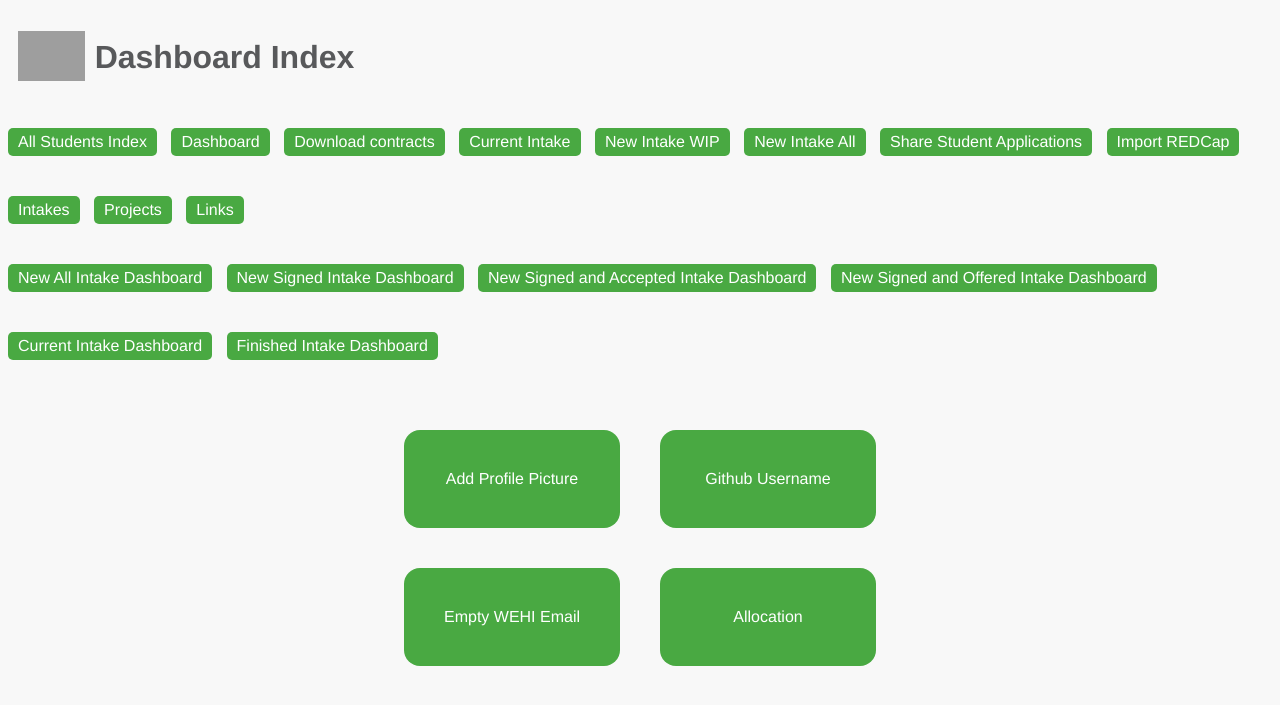
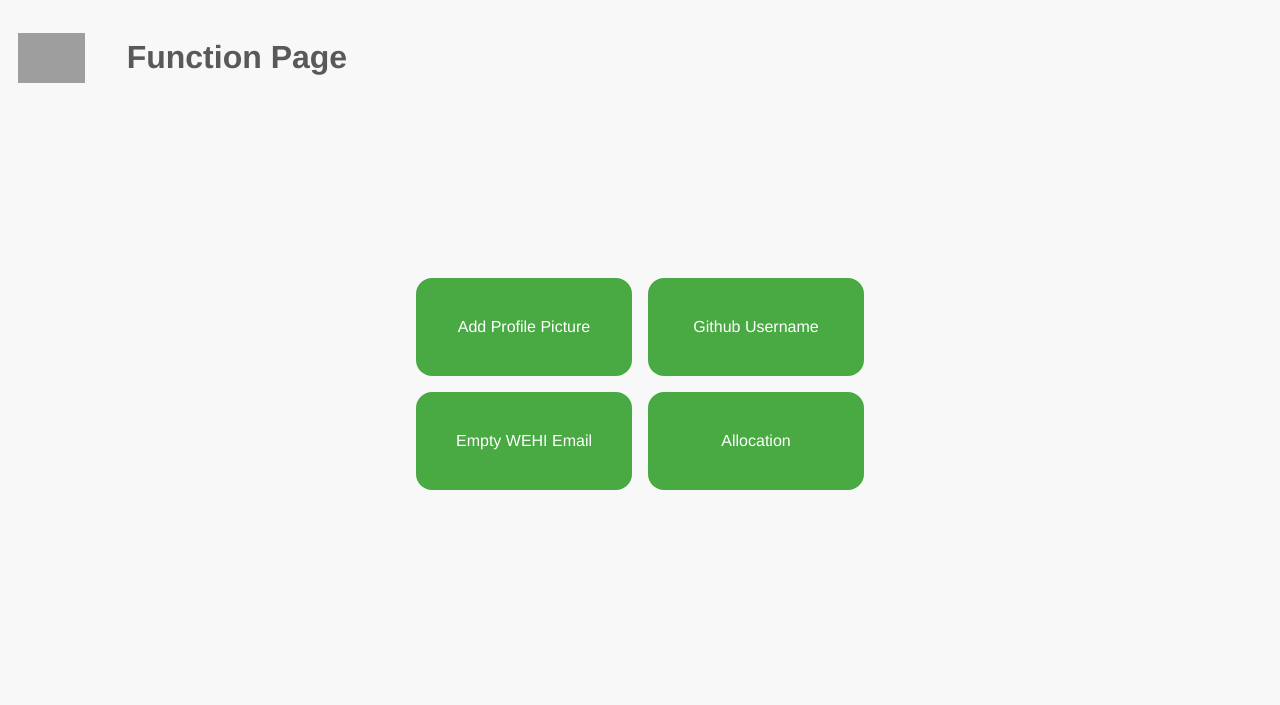
Before and after one commit to WEHI-RCPStudentInternship/student-intern-organiser, a Flask app: page /menu_page in a window 1280 px wide. Shown: the top 705 px of the page. Run offline with Flask 3, Linux system fonts and the light colour scheme; some libraries are stand-ins or nearby versions; grey boxes are pictures that could not be loaded.

Commit message:
Function Page Style
Deleted menus

```diff
--- a/templates/2024menu_page.html
+++ b/templates/2024menu_page.html
@@ -1,20 +1,75 @@
-{% extends 'base.html' %}
+<head>
+    <title>{% block title %}{% endblock %}</title>
+    <link rel="stylesheet" type="text/css" href="https://cdn.datatables.net/1.11.2/css/jquery.dataTables.min.css">
+    <link rel="stylesheet" href="{{ url_for('static', filename='styles.css') }}">
 
-{% block title %}Dashboard{% endblock %}
+    <style>
+        .dataTables_length {
+            margin-top: 9px;
+            margin-left: 10px;
+        }
+        body {
+            font-size: 16px;
+            font-weight: 300;
+            font-family: "Helvetica Neue", Helvetica, Arial, "Lucida Grande", sans-serif;
+            color: #58595b;
+            background-color: #f8f8f8;
+        }
 
-{% block page_title %}Dashboard{% endblock %}
+        .banner {
+            background-color: #f8f8f8;
+            padding: 10px;
+            display: flex;
+            align-items: center;
+        }
 
-{% block top_links_menu %}
+        .logo {
+            margin-right: 10px;
+            height: 50px;
+        }
 
-        <a href="/dashboard/new_all">New All Intake Dashboard</a>
-        <a href="/dashboard/new_signed">New Signed Intake Dashboard</a>
-        <a href="/dashboard/new_signed_and_accepted">New Signed and Accepted Intake Dashboard</a>
-        <a href="/dashboard/new_signed_and_offered">New Signed and Offered Intake Dashboard</a>
-        <a href="/dashboard/current">Current Intake Dashboard</a>
-        <a href="/dashboard/finished">Finished Intake Dashboard</a>
+        .title {
+            font-size: 18px;
+            font-weight: bold;
+        }
+        .dataTables_wrapper {
+            width:90%;
+        }
+        /* Style the buttons in the top_links div */
+        .second_level_top_links a, .top_links a {
+            display: inline-block;
+            margin-right: 10px;
+            padding: 5px 10px;
+            background-color: #49A942;
+            color: white;
+            text-decoration: none;
+            border-radius: 5px;
+            transition: background-color 0.3s ease;
+            margin-top:20px;
+            margin-bottom:20px;
+        }
 
-{% endblock %}
-
+        .second_level_top_links a:hover, .top_links a:hover {
+            background-color: #1976d2;
+        }
+        .second_level_top_links select , .top_links select {
+            font-size: 16px;
+            padding: 5px;
+        }
+        .banner{
+            display: flex;
+            gap: 2rem;
+        }
+    </style>
+    {% block styles %}{% endblock %}
+</head>
+<body>
+<div class="banner">
+    <a href="/menu_page">
+        <img src="/static/logo.png" alt="Logo" class="logo">
+    </a>
+    <h1>Function Page</h1>
+</div>
 {% block content %}
 <style>
     table {
@@ -60,8 +115,9 @@
     .button-grid {
         display: grid;
         grid-template-columns: repeat(2, 1fr);
-        grid-gap: 40px;
-        padding: 40px;
+        grid-gap: 1rem;
+        padding: 5rem;
+        padding-top: 10rem;
 
     }
 
@@ -102,15 +158,6 @@
     <div class="button-container">
         <!-- New button grid with links -->
         <div class="button-grid">
-<!--            <a href="/phone_interview">Interview New Candidates</a>-->
-<!--            <a href="/new_intake_new">Announcement to Candidates</a>-->
-<!--            <a href="/current_student">Dowanload Empty WEHI email</a>-->
-<!--            <a href="/emailall">Announcement to All Students</a>-->
-<!--            <a href="/add_to_github">Add Student to Github</a>-->
-<!--            <a href="/your-link-6">Manage Student to Intake</a>-->
-<!--            <a href="/projects">Edit Intake</a>-->
-<!--            <a href="/intakes">Edit Project</a>-->
-<!--            <a href="/your-link-9">Allocate Project</a>-->
             <a href = "https://www.figma.com/file/SWDdu15gPGShSsOkPOsWnu/WEHI-Prototype?type=design&node-id=175-4233&mode=design&t=EJUmvnDP76ol4HTF-0#:~:text=2024S1%20Profile%20Pictures">Add Profile Picture</a>
             <a href = "/github_username">Github Username</a>
             <a href = "/current_student">Empty WEHI Email</a>
--- a/templates/base.html
+++ b/templates/base.html
@@ -67,8 +67,8 @@
     <div class="banner">
         <a href="/menu_page">
             <img src="/static/logo.png" alt="Logo" class="logo">
-        </a >
-        <h1>{% block page_title %}{% endblock %} Index</h1>
+        </a>
+
     </div>
     <div class="top_links">
         <a href="/">All Students Index</a>
@@ -90,15 +90,5 @@
 
     {% block content %}{% endblock %}
 
-    <!-- Include DataTables JavaScript -->
-    <script src="https://code.jquery.com/jquery-3.6.0.min.js"></script>
-    <script src="https://cdn.datatables.net/1.11.2/js/jquery.dataTables.min.js"></script>
-    <script>
-        $(document).ready(function() {
-            // Add your JavaScript code here
-            {% block jQuery_scripts %}    {% endblock %}
-        });
-    </script>
-    {% block scripts %}{% endblock %}
 </body>
 </html>
```
